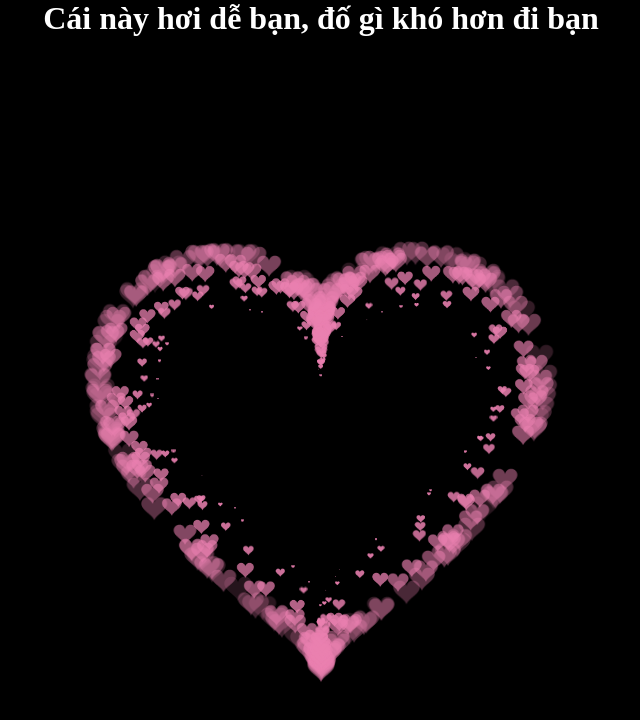
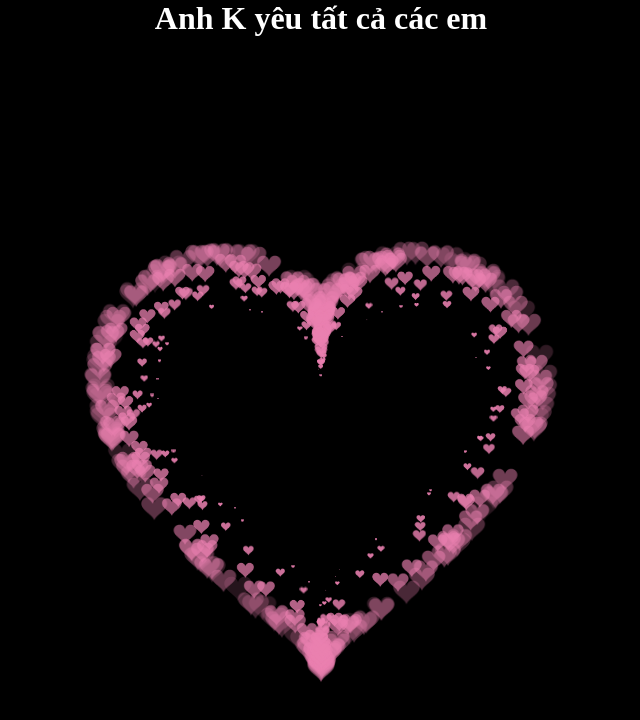
Before and after one commit to trungvu267/heart-icon, a plain HTML site: page index.html in a window 1280 px wide. Shown: the whole page, without its empty margins (319-959 px from the left). Drawn offline with Linux system fonts and the light colour scheme.

Commit message:
Update index.html

```diff
--- a/index.html
+++ b/index.html
@@ -26,7 +26,8 @@
 
   <body>
     <h1 style="color: #fff; text-align: center">
-      Cái này hơi dễ bạn, đố gì khó hơn đi bạn
+      Anh K yêu tất cả các em
+
     </h1>
 
     <canvas id="pinkboard"></canvas>
```
